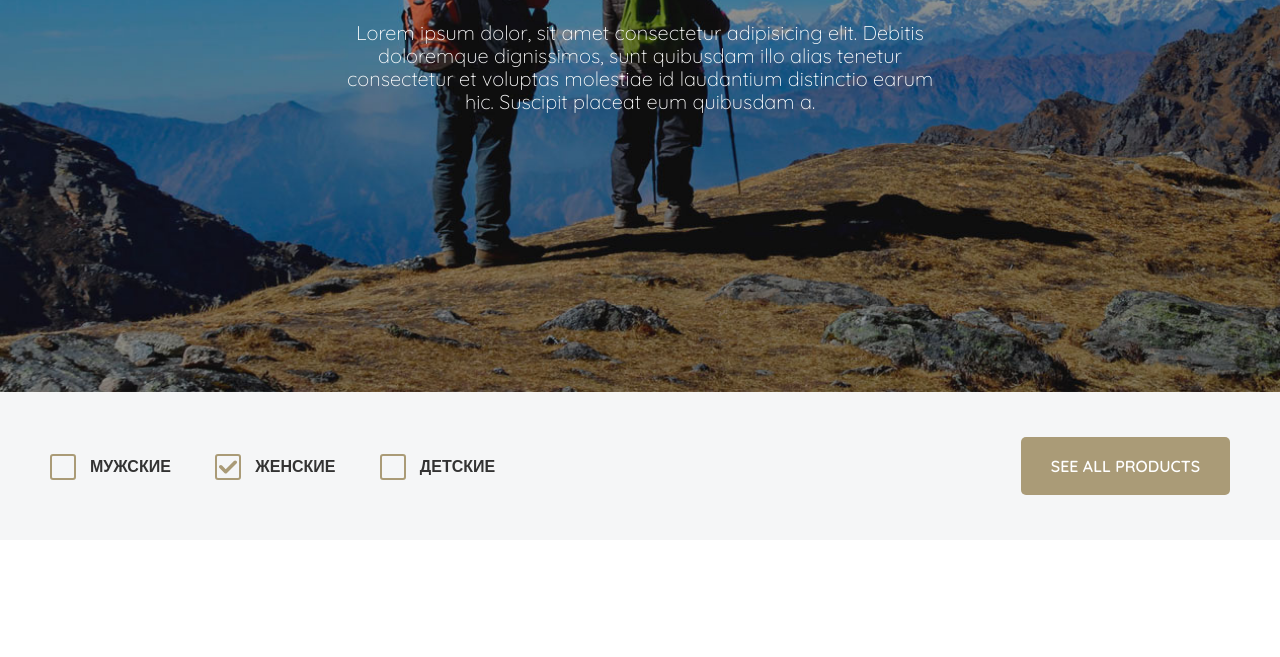
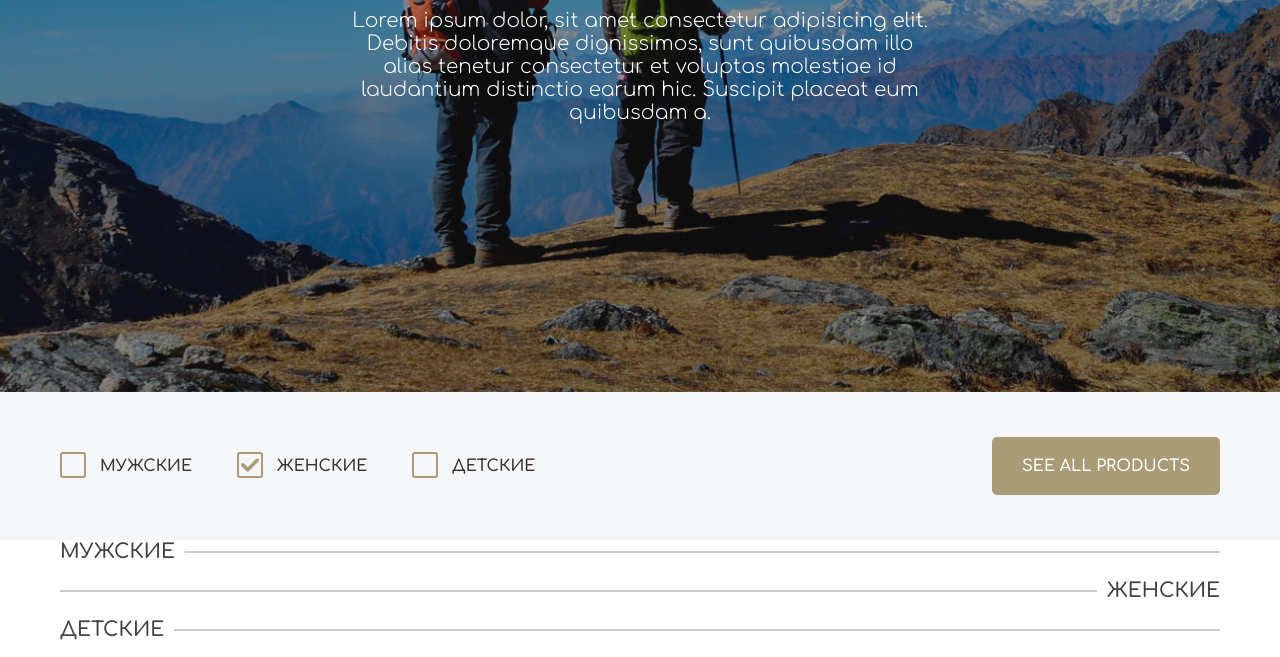
Before and after one commit to DmitriyKonnov/GanzaShop, a website: page index.html in a window 1280 px wide. Shown: the part 408-1065 px from the top of the page. Before the commit the page ends 948 px from the top, so only its background shows below. Drawn offline with Linux system fonts and the light colour scheme.

Commit message:
Пофиксил чекбокс фильтра и добавил загаловки категорий

```diff
--- a/index.html
+++ b/index.html
@@ -5,7 +5,8 @@
     <meta http-equiv="X-UA-Compatible" content="IE=edge">
     <meta name="viewport" content="width=device-width, initial-scale=1.0">
     <link rel="preconnect" href="https://fonts.gstatic.com">
-    <link href="https://fonts.googleapis.com/css2?family=Quicksand:wght@300;400;500;600;700&display=swap" rel="stylesheet">
+    <link rel="preconnect" href="https://fonts.gstatic.com">
+    <link href="https://fonts.googleapis.com/css2?family=Comfortaa:wght@300;400;500;600;700&display=swap" rel="stylesheet">
     <link rel="stylesheet" href="css/style.css">
     <title>GanzaShop</title>
 </head>
@@ -23,10 +24,10 @@
                 <div class="nav__menu">
                     <ul class="nav__menu-list">
                         <li class="nav__menu-list_item">
-                            <a href="">Home</a>
+                            <a href="">Главная</a>
                         </li>
                         <li class="nav__menu-list_item">
-                            <a href="">Products</a>
+                            <a href="">Каталог</a>
                         </li>
                         <li class="nav__menu-list_item">
                             <a href="">
@@ -76,5 +77,51 @@
         </div>
     </div>
     <!-- Filter end -->
+
+    <!-- Catagory -->
+    <div class="catagory">
+        <div class="container">
+            <div class="catagory__man">
+                <div class="catagory__header">
+                    <div class="catagory__title">Мужские</div>
+                    <div class="catagory__border"></div>
+                </div>
+                <div class="catagory__content">
+                    <ul class="catagory__list">
+                        <li class="catagory__item"><a href=""></a></li>
+                        <li class="catagory__item"><a href=""></a></li>
+                        <li class="catagory__item"><a href=""></a></li>
+                    </ul>
+                </div>
+            </div>
+            <div class="catagory__womaman">
+                <div class="catagory__header">
+                    <div class="catagory__border"></div>
+                    <div class="catagory__title">Женские</div>
+                </div>
+                <div class="catagory__content">
+                    <ul class="catagory__list">
+                        <li class="catagory__item"><a href=""></a></li>
+                        <li class="catagory__item"><a href=""></a></li>
+                        <li class="catagory__item"><a href=""></a></li>
+                    </ul>
+                </div>
+            </div>
+            <div class="catagory__children">
+                <div class="catagory__header">
+                    <div class="catagory__title">Детские</div>
+                    <div class="catagory__border"></div>
+                </div>
+                <div class="catagory__content">
+                    <ul class="catagory__list">
+                        <li class="catagory__item"><a href=""></a></li>
+                        <li class="catagory__item"><a href=""></a></li>
+                        <li class="catagory__item"><a href=""></a></li>
+                    </ul>
+                </div>
+            </div>
+        </div>
+    </div>
+    <!-- Catagory end -->
 </body>
 </html>
--- /dev/null
+++ b/scss/blocks/catagory.scss
@@ -0,0 +1,28 @@
+.catagory__header {
+  display: flex;
+
+  align-items: center;
+
+  div:first-child {
+    margin-right: 10px;
+  }
+}
+
+.catagory__title {
+  font-family: inherit;
+  font-size: 20px;
+  font-weight: 600;
+  text-transform: uppercase;
+
+  color: #424242;
+}
+
+.catagory__border {
+  height: 2px;
+  width: 100%;
+
+  background-color: #cccccc;
+}
+
+.catagory__item {
+}
--- a/scss/blocks/filter.scss
+++ b/scss/blocks/filter.scss
@@ -7,7 +7,7 @@
   justify-content: space-between;
   align-items: center;
 
-  padding: 45px 0;
+  padding: 45px 10px;
 }
 
 .filter__item {
@@ -36,7 +36,7 @@
     height: 22px;
     position: absolute;
     left: 0;
-    top: -3px;
+    top: -5px;
     border: 2px solid #aa9b77;
     border-radius: 3px;
   }
--- a/scss/blocks/nav.scss
+++ b/scss/blocks/nav.scss
@@ -24,7 +24,6 @@
 
 .nav__menu-list_item {
   a {
-    font-family: "Quicksand", sans-serif;
     font-size: 18px;
     font-weight: 600;
 
--- a/scss/style.scss
+++ b/scss/style.scss
@@ -2,7 +2,7 @@
 @import "vars";
 
 body {
-  font-family: "Quicksand", sans-serif;
+  font-family: "Comfortaa", cursive;
   box-sizing: border-box;
 }
 
@@ -10,6 +10,7 @@ li {
   list-style: none;
 }
 
+@import "blocks/catagory";
 @import "blocks/container";
 @import "blocks/header";
 @import "blocks/nav";
```
Also changed, not shown: css/blocks/catagory.css (added), css/blocks/filter.css, css/blocks/nav.css, css/style.css.
